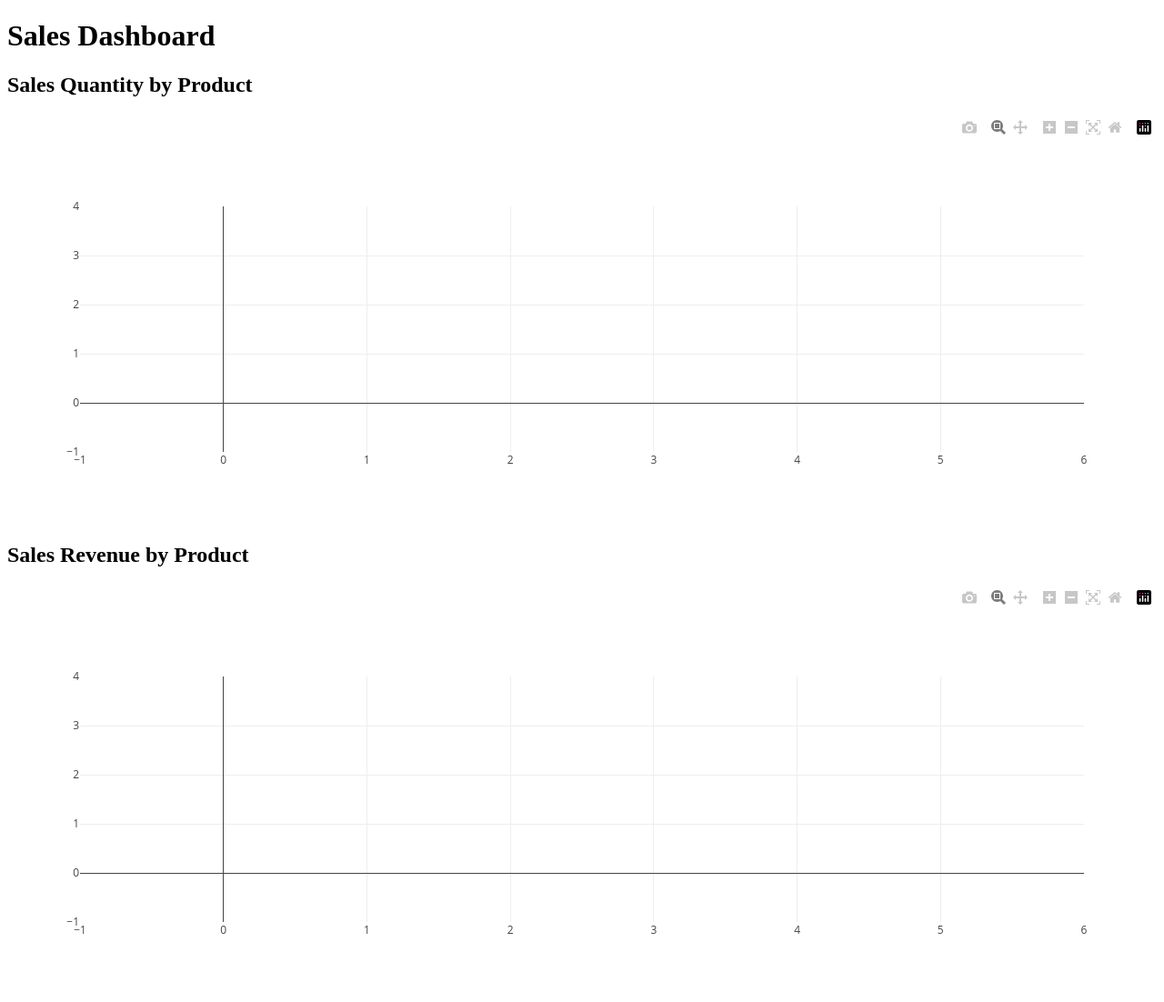
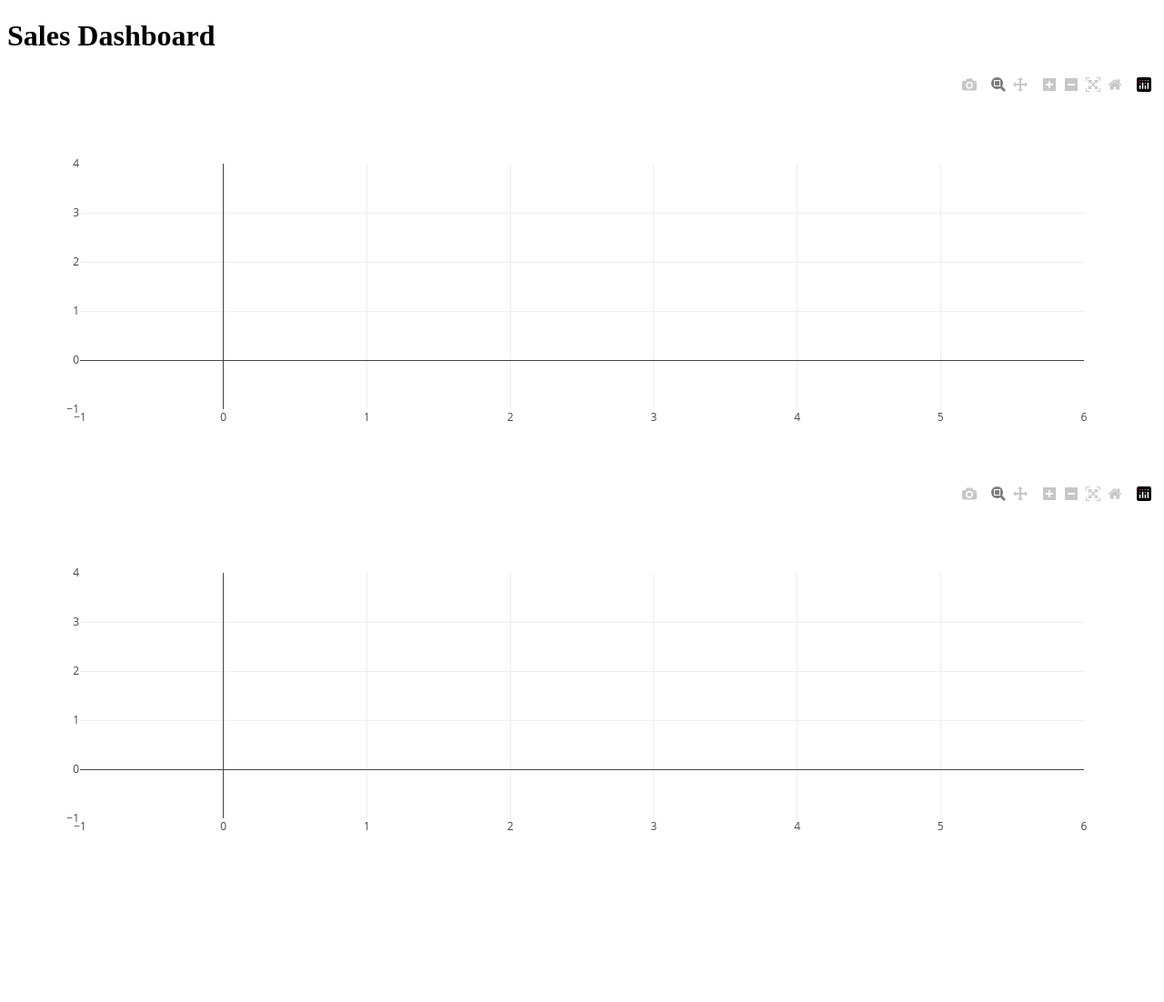
Before and after one commit to nasaraiahp/CrewAI, a Flask app: template templates/dashboard_1.html in a window 1280 px wide. Shown: the whole page at 91% size. After the commit the page ends 913 px from the top, so only its background shows below. Run offline with Flask 3, Linux system fonts and the light colour scheme; the template is opened without the code that fills it: most values are stand-ins (such as "Sample title", 1, 10 or a date in 2020); parts of the project's set-up code (start-up, migrations or seed data) failed here and were passed over; some libraries are stand-ins or nearby versions.

Commit message:
Add generated HTML file 1

```diff
--- a/templates/dashboard_1.html
+++ b/templates/dashboard_1.html
@@ -1,4 +1,4 @@
-<!-- templates/index.html (No changes) -->
+<!-- templates/index.html -->
 <!DOCTYPE html>
 <html>
 <head>
@@ -8,19 +8,18 @@
 <body>
     <h1>Sales Dashboard</h1>
 
-    <h2>Sales Quantity by Product</h2>
     <div id="bar-chart"></div>
-
-    <h2>Sales Revenue by Product</h2>
     <div id="pie-chart"></div>
 
+
     <script>
-        var bar_chart_data = {{ bar_chart | safe }};
-        Plotly.newPlot('bar-chart', bar_chart_data);
+        var bar_chart_data = JSON.parse('{{ bar_chart | safe }}'); // Parse JSON string
+        Plotly.newPlot('bar-chart', bar_chart_data.data, bar_chart_data.layout);
 
-        var pie_chart_data = {{ pie_chart | safe }};
-        Plotly.newPlot('pie-chart', pie_chart_data);
 
+        var pie_chart_data = JSON.parse('{{ pie_chart | safe }}'); // Parse JSON string
+        Plotly.newPlot('pie-chart', pie_chart_data.data, pie_chart_data.layout);
     </script>
+
 </body>
 </html>
```
